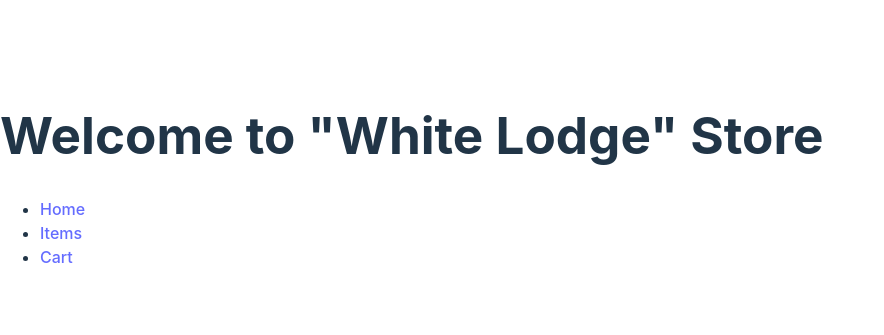
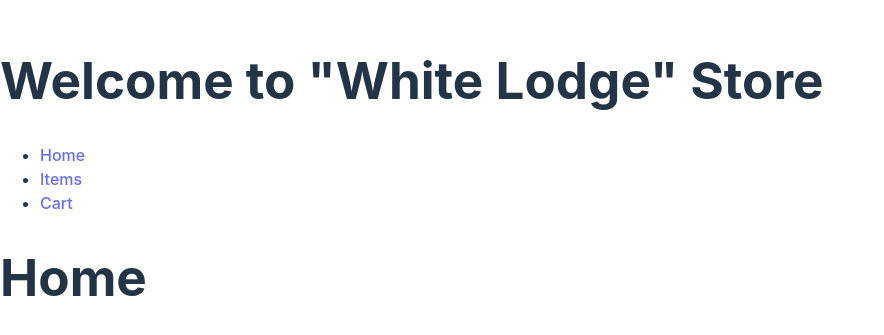
Before and after one commit to capitan-beto/shopping-cart, a React (Vite) app: page / in a window 1280 px wide. Shown: the part 221-556 px from the top of the page, without its empty margins (0-884 px from the left). Built offline with nearby package versions, Linux system fonts and the light colour scheme.

Commit message:
Edit Routing handling

```diff
--- a/src/assets/Routes.tsx
+++ b/src/assets/Routes.tsx
@@ -1,13 +1,15 @@
-import { BrowserRouter, Routes, Route, Link } from "react-router-dom";
-import Header from "../components/Header";
+import { BrowserRouter, Routes, Route } from "react-router-dom";
+import Home from "../components/Home";
+import Items from "../components/Items";
+import Cart from "../components/Cart";
 
 const Routing = () => {
     return (
         <BrowserRouter>
             <Routes>
-                <Route path="/" element={ <Header /> }>
-                </Route>
-                <Route path="/items" element={ <h1>Items</h1> } />
+                <Route path="/" element={<Home />} />
+                <Route path="/items" element={<Items />} />
+                <Route path="/cart" element={<Cart />} />
             </Routes>
         </BrowserRouter>
     )
```
